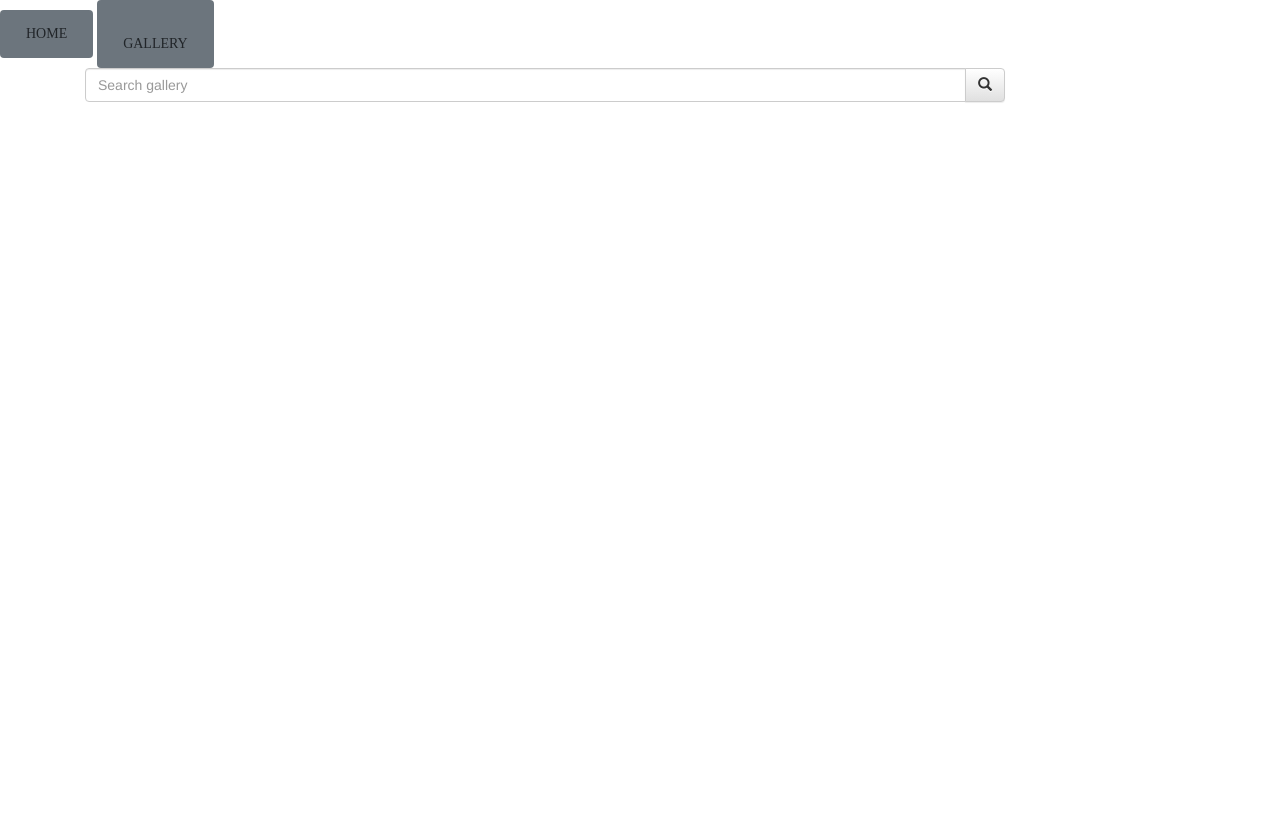
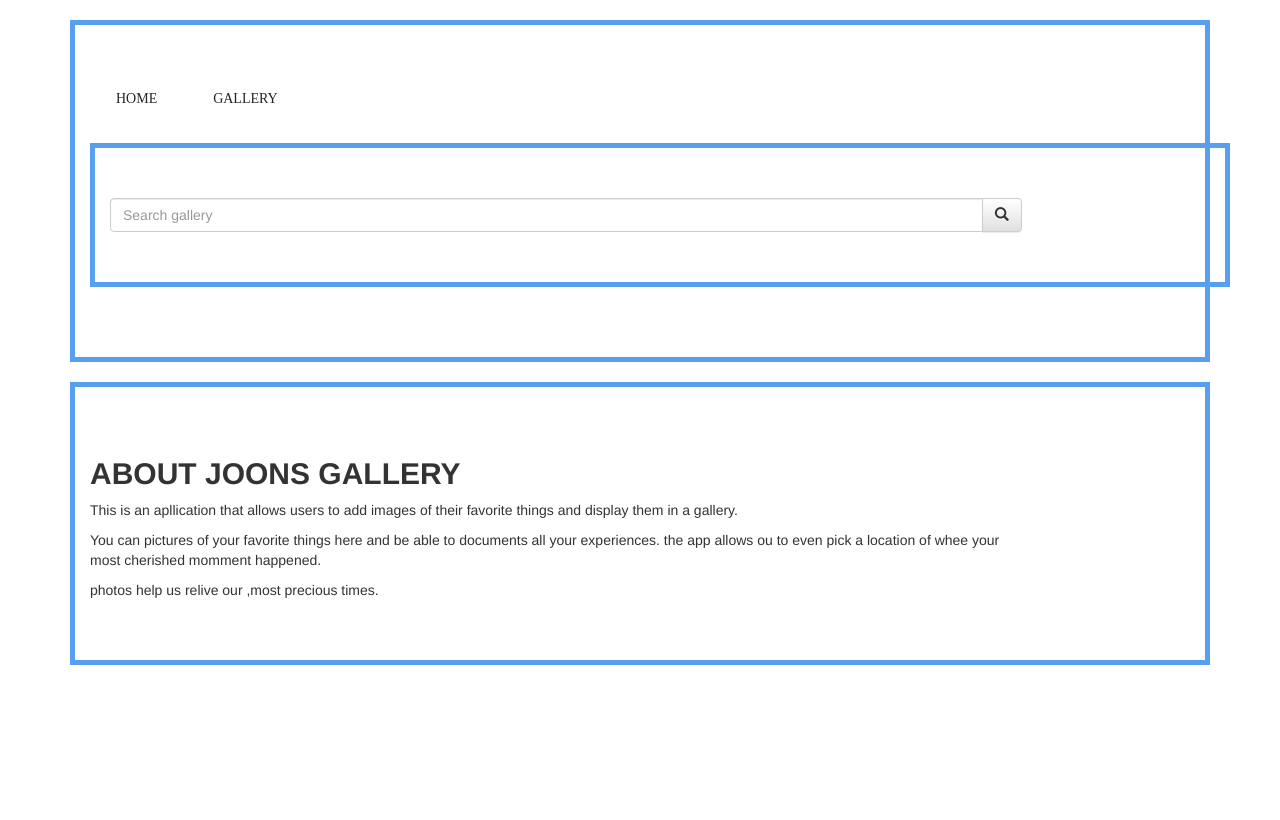
Before and after one commit to Alicia-krynne/joonsgallery, a Django app: page / in a window 1280 px wide. Before the commit the page ends 103 px from the top, so only its background shows below. Run offline with Django 3.2, Linux system fonts and the light colour scheme; some libraries are stand-ins or nearby versions.

Commit message:
add css styling for container

```diff
--- a/images/templates/pics/base.html
+++ b/images/templates/pics/base.html
@@ -29,7 +29,6 @@
       <a href="{% url 'myGallery' %}">Home</a>
     </h1>
 
-
     {% endblock %}
 
     {% block scripts %}
--- a/images/templates/pics/home.html
+++ b/images/templates/pics/home.html
@@ -3,13 +3,12 @@
  {% block content %}
 
   <body>
-
-      <div class="btn btn-secondary">
+<div class="container">
+    <nav>
+      <div class="btn ">
         <a href="{% url 'myGallery' %}"><button class="btn">HOME</button></a>
-              <br>
       </div>
-      <div class="btn btn-secondary">
-              <br>
+      <div class="btn">
         <a href="{%url 'showImages' %}"><button class="btn">GALLERY</button></a>
       </div>
 
@@ -30,6 +29,27 @@
         </div>
       </div>
 
+    </nav>
+  </div>
+<div class="container">
+  <div class="row">
+    <div class="col-md-10">
+      <div class="about">
+          <h2> <strong>ABOUT JOONS GALLERY</strong></h2>
+
+            <p>  This is an apllication that allows users to   add images of their  favorite things and display them in a gallery.  </p>
+            <p> You can pictures of  your favorite things here and  be able to documents all your experiences. the app allows ou  to even pick a location
+              of whee  your most cherished momment  happened.
+            </p>
+
+            <p>photos help us relive our ,most  precious times. </p>
+
+        </div>
+      </div>
+  </div>
+</div>
+
+
 
   </body>
 {% endblock %}
--- a/static/css/pics.css
+++ b/static/css/pics.css
@@ -101,43 +101,27 @@
   background-color: rgba(250, 190, 112, 0.9);
 }
 
-/* For mobile phones: */
-[class*="col-"] {
-  width: 100%;
+@media screen and (min-width: 480px) {
+  body {
+    background-color: lightgreen;
+  }
+
+
 }
-
-@media only screen and (min-width: 600px) {
-  /* For tablets: */
-  .col-s-1 {width: 8.33%;}
-  .col-s-2 {width: 16.66%;}
-  .col-s-3 {width: 25%;}
-  .col-s-4 {width: 33.33%;}
-  .col-s-5 {width: 41.66%;}
-  .col-s-6 {width: 50%;}
-  .col-s-7 {width: 58.33%;}
-  .col-s-8 {width: 66.66%;}
-  .col-s-9 {width: 75%;}
-  .col-s-10 {width: 83.33%;}
-  .col-s-11 {width: 91.66%;}
-  .col-s-12 {width: 100%;}
+.glow {
+  font-size: 80px;
+  color: #fff;
+  text-align: center;
+  -webkit-animation: glow 1s ease-in-out infinite alternate;
+  -moz-animation: glow 1s ease-in-out infinite alternate;
+  animation: glow 1s ease-in-out infinite alternate;
 }
-
-@media only screen and (min-width: 768px) {
-  /* For desktop: */
-  .col-1 {width: 8.33%;}
-  .col-2 {width: 16.66%;}
-  .col-3 {width: 25%;}
-  .col-4 {width: 33.33%;}
-  .col-5 {width: 41.66%;}
-  .col-6 {width: 50%;}
-  .col-7 {width: 58.33%;}
-  .col-8 {width: 66.66%;}
-  .col-9 {width: 75%;}
-  .col-10 {width: 83.33%;}
-  .col-11 {width: 91.66%;}
-  .col-12 {width: 100%;}
+.container{
+  border-style: groove;
+  width: 800px;
+  border: 5px solid rgb(88, 159, 240);
+  padding: 50px;
+  margin: 20px;
+  float: none;
+  clear: right;
 }
-.grid-container {
-  display: grid;
-  justify-content: space-evenly;
-}
```
